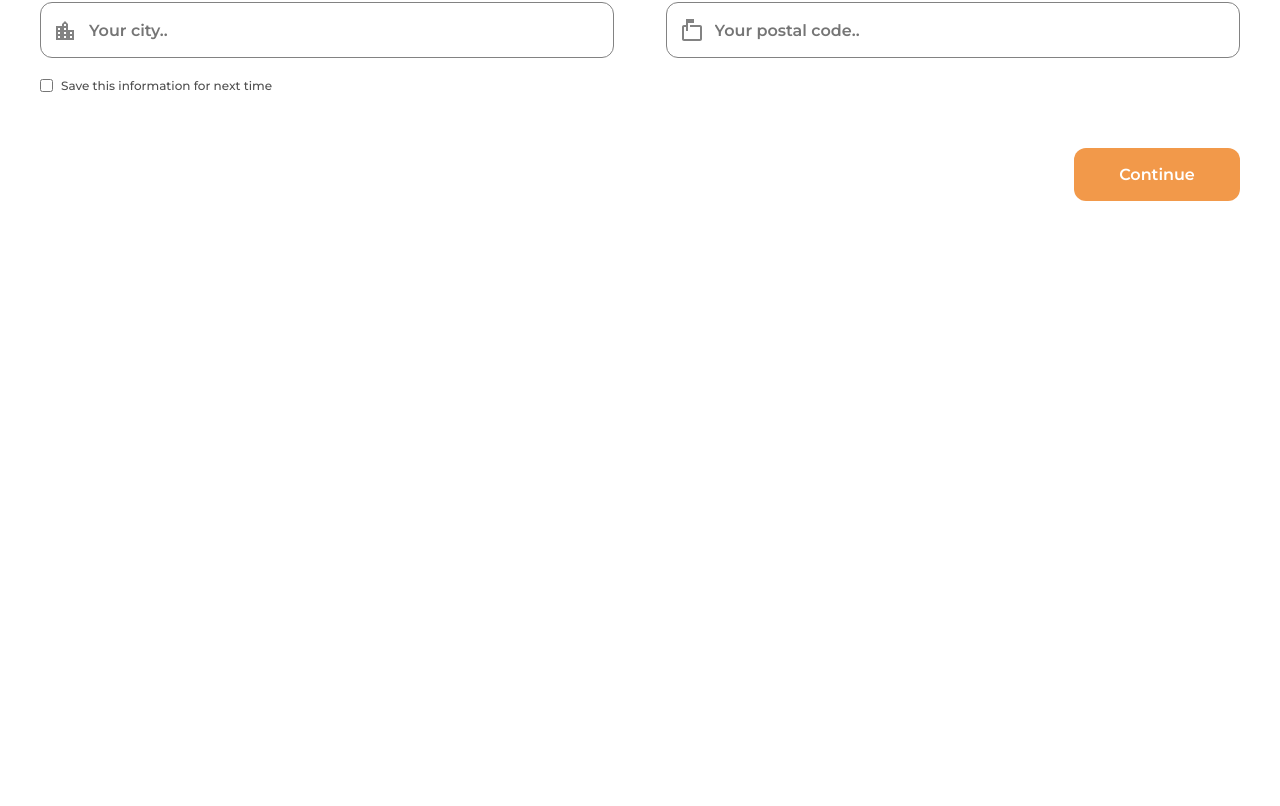
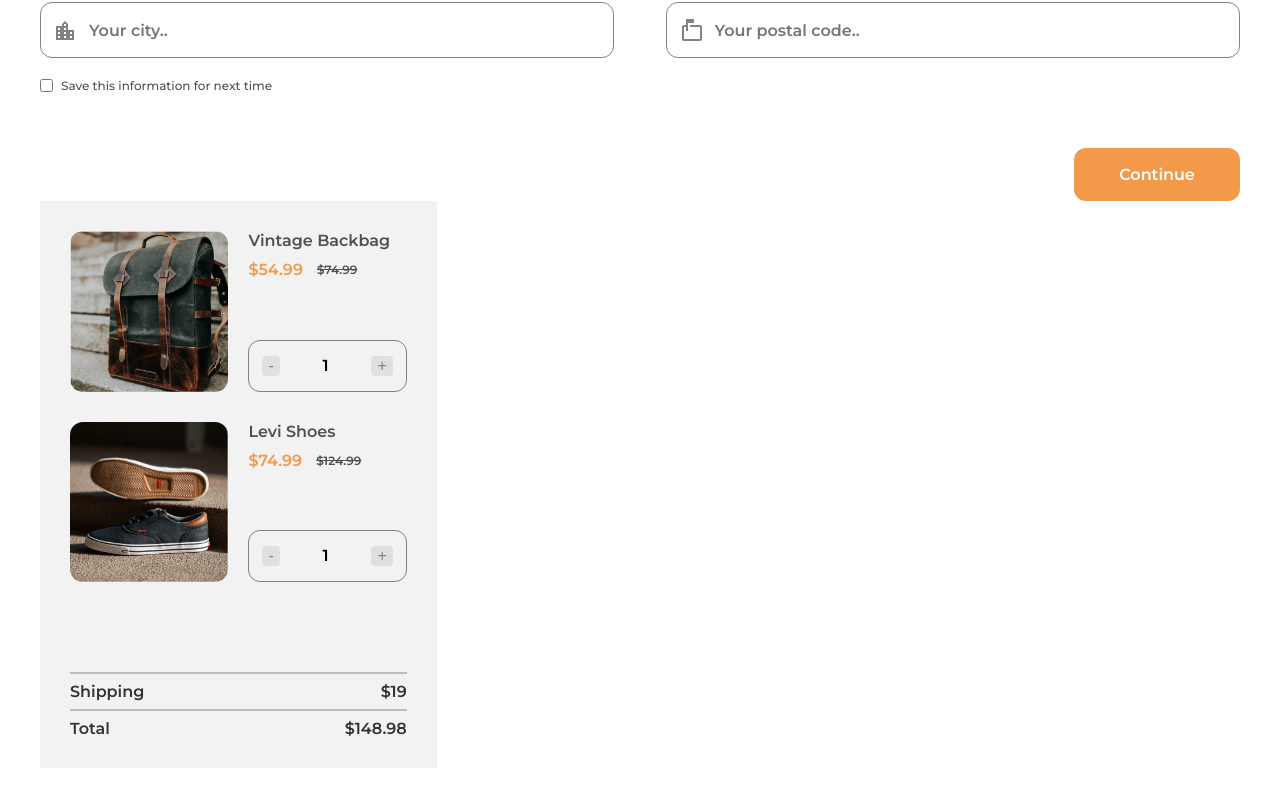
Before and after one commit to MinsterRobin/checkout_page, a Vue app: page / in a window 1280 px wide. Shown: the part 757-1563 px from the top of the page. Before the commit the page ends 998 px from the top, so only its background shows below. Built offline with nearby package versions, Linux system fonts and the light colour scheme.

Commit message:
+ CheckoutBasket.vue + BasketProduct.vue

```diff
--- a/src/App.vue
+++ b/src/App.vue
@@ -9,11 +9,21 @@
 
 import Index from "@/pages/Checkout/Index";
 export default {
-  name: 'App',
+    name: 'App',
     components: {Index},
 }
 </script>
 
 <style lang="scss">
     @import "styles/global";
+
+    .container {
+        display: grid;
+        width: 500px;
+        grid-template-columns: 50px 1fr 2fr;
+    }
+
+    .container:hover {
+        transform: scale(0.5);
+    }
 </style>
--- /dev/null
+++ b/src/components/BasketProduct.vue
@@ -0,0 +1,147 @@
+<template>
+    <div class="basket-product-layout">
+
+        <img class="product-photo" v-bind:src="require('@/assets/' + productPhoto + '.png')" alt="Product photo">
+
+        <div class="product-infos-layout">
+            <div class="product-infos-sublayout">
+                <p class="product-name">{{productName}}</p>
+
+                <div class="product-prizes-container">
+                    <p class="prize-actual">${{prizeActual}}</p>
+                    <p class="prize-old">${{prizeOld}}</p>
+                </div>
+            </div>
+
+
+            <div class="product-number-controller-layout">
+                <button class="product-number-button">-</button>
+                <p class="product-number">1</p>
+                <button class="product-number-button">+</button>
+            </div>
+        </div>
+
+    </div>
+</template>
+
+<script>
+    export default {
+        name: "BasketProduct",
+        props: {
+            productName: {
+                type: String,
+                required: true
+            },
+            prizeActual: {
+                type: String,
+                required: true
+            },
+            prizeOld: {
+                type: String,
+                required: false
+            },
+            productPhoto: {
+                type: String,
+                required: true
+            }
+        }
+    }
+</script>
+
+<style lang="scss" scoped>
+    @import "../styles/breakpoints";
+    @import "../styles/variables";
+
+    .basket-product-layout {
+        width: 100%;
+        display: flex;
+        flex-wrap: wrap;
+
+        gap: 20px;
+
+        font-family: $font-family-primary;
+        font-weight: 600;
+    }
+
+    .product-photo {
+        flex: 1;
+        max-width: 175px;
+        min-width: 120px;
+        height: auto;
+        border-radius: 13px;
+    }
+
+    .product-name {
+        font-size: $font-size-regular;
+        color: $color-gray-4;
+
+        @include breakpoint('s') {
+            font-size: $font-size-very-small;
+        }
+    }
+
+    .product-infos-layout {
+        flex: 1;
+
+        display: flex;
+        flex-direction: column;
+        height: auto;
+        justify-content: space-between;
+        gap: 20px;
+    }
+
+    .product-infos-sublayout {
+        display: flex;
+        flex-direction: column;
+        gap: 10px;
+    }
+
+    .product-prizes-container {
+        display: flex;
+        align-items: center;
+
+        column-gap: 14px;
+    }
+
+    .prize-actual {
+        font-size: $font-size-regular;
+        color: $color-main;
+
+        @include breakpoint('s') {
+            font-size: $font-size-small;
+        }
+    }
+
+    .prize-old {
+        font-size: $font-size-very-small;
+        text-decoration-line: line-through;
+        color: $color-gray-4;
+
+        @include breakpoint('s') {
+            font-size: $font-size-tiny;
+        }
+    }
+
+    .product-number-controller-layout {
+        border: 1px solid $color-gray-3;
+        border-radius: 12px;
+
+        display: flex;
+        justify-content: space-between;
+
+        padding: 15px 13px;
+    }
+
+    .product-number-button {
+        border: none;
+        border-radius: 4px;
+        background-color: $color-gray-5;
+        font-size: 16px;
+        color: $color-gray-3;
+        font-weight: 500;
+    }
+
+    .product-number {
+        font-size: $font-size-regular;
+    }
+</style>
--- /dev/null
+++ b/src/components/CheckoutBasket.vue
@@ -0,0 +1,93 @@
+<template>
+    <div class="checkout-basket-layout">
+        <div class="products-layout">
+            <div v-for="product in products" :key="product.id">
+                <BasketProduct
+                        v-bind:product-photo="product.productPhoto"
+                        v-bind:productName="product.productName"
+                        v-bind:prize-actual="product.prizeActual"
+                        v-bind:prize-old="product.prizeOld"/>
+            </div>
+        </div>
+        <div class="prizes-total-layout">
+            <hr>
+            <div class="prize-total-line">
+                <p>Shipping</p>
+                <p>$19</p>
+            </div>
+            <hr>
+            <div class="prize-total-line">
+                <p class="prize-total-label">Total</p>
+                <p class="">$148.98</p>
+            </div>
+        </div>
+    </div>
+</template>
+
+<script>
+    import BasketProduct from "@/components/BasketProduct";
+    export default {
+        name: "CheckoutBasket",
+        components: {BasketProduct},
+        data() {
+            return {
+                products: [
+                    {
+                        productPhoto: "photo1",
+                        productName: "Vintage Backbag",
+                        prizeActual: 54.99,
+                        prizeOld: 74.99
+                    },
+                    {
+                        productPhoto: "photo2",
+                        productName: "Levi Shoes",
+                        prizeActual: 74.99,
+                        prizeOld: 124.99
+                    }
+                ]
+            }
+        }
+    }
+</script>
+
+<style lang="scss" scoped>
+    @import "../styles/breakpoints";
+    @import "../styles/variables";
+
+    .checkout-basket-layout {
+        padding: 30px;
+        max-width: max-content;
+        width: auto;
+
+        display: flex;
+        flex-direction: column;
+        background-color: $color-gray-6;
+    }
+
+    .products-layout {
+        display: flex;
+        flex-direction: column;
+        row-gap: 30px;
+    }
+
+    .prizes-total-layout {
+        margin-top: 90px;
+        display: flex;
+        flex-direction: column;
+        row-gap: 8px;
+
+        font-family: $font-family-primary;
+        font-weight: 600;
+        color: $color-gray-1;
+    }
+
+    hr {
+        border: solid 1px #BDBDBD;
+    }
+
+    .prize-total-line {
+        display: flex;
+        justify-content: space-between;
+    }
+
+</style>
--- a/src/pages/Checkout/Index.vue
+++ b/src/pages/Checkout/Index.vue
@@ -69,6 +69,7 @@
 
             <input type="submit" value="Continue" class="submit-button">
         </form>
+        <CheckoutBasket/>
     </div>
 </template>
 
@@ -76,10 +77,11 @@
     import PageTitle from "@/components/PageTitle";
     import FormInput from "@/components/FormInput";
     import FormSaveCheckbox from "@/components/FormSaveCheckbox";
+    import CheckoutBasket from "@/components/CheckoutBasket";
 
     export default {
         name: "Index",
-        components: {FormSaveCheckbox, FormInput, PageTitle},
+        components: {CheckoutBasket, FormSaveCheckbox, FormInput, PageTitle},
         methods: {
             onSubmit : function () {
                 alert("OK");
```
